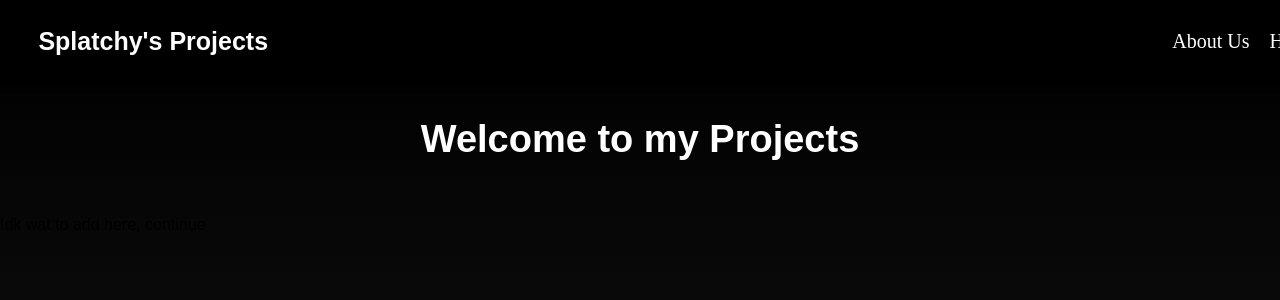
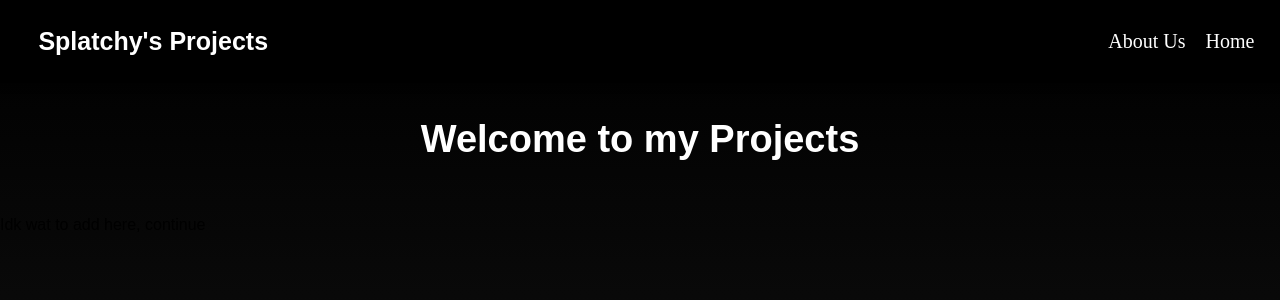
Before and after one commit to MrSplatchy/API, a FastAPI app: page / in a window 1280 px wide. Shown: the top 300 px of the page. Run offline with FastAPI, Linux system fonts and the light colour scheme.

Commit message:
'fixed' the header

```diff
--- a/app/static/styles-header.css
+++ b/app/static/styles-header.css
@@ -8,7 +8,7 @@ body {
     position: fixed; /* Rendre le header fixe */
     top: 0;          /* Garde le header en haut de la page */
     left: 0;         /* Aligne le header à gauche */
-    width: 100%;     /* Occupe toute la largeur de la page */
+    width: 95vw;     /* Occupe toute la largeur de la page */
     display: flex;   /* Active Flexbox pour le layout */
     justify-content: space-between; /* Espace entre le titre et les liens */
     align-items: center;  /* Centrage vertical des éléments */
```
